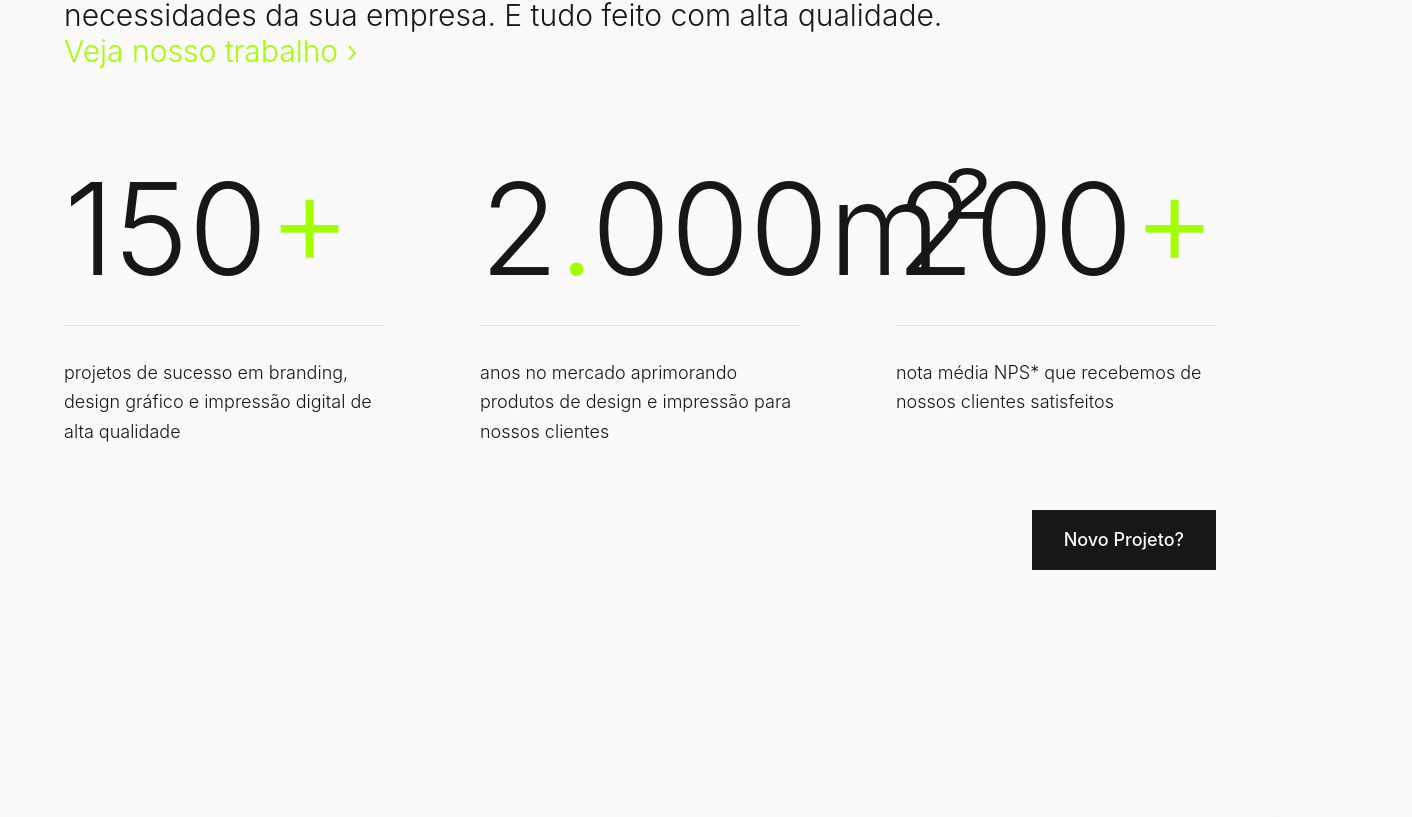
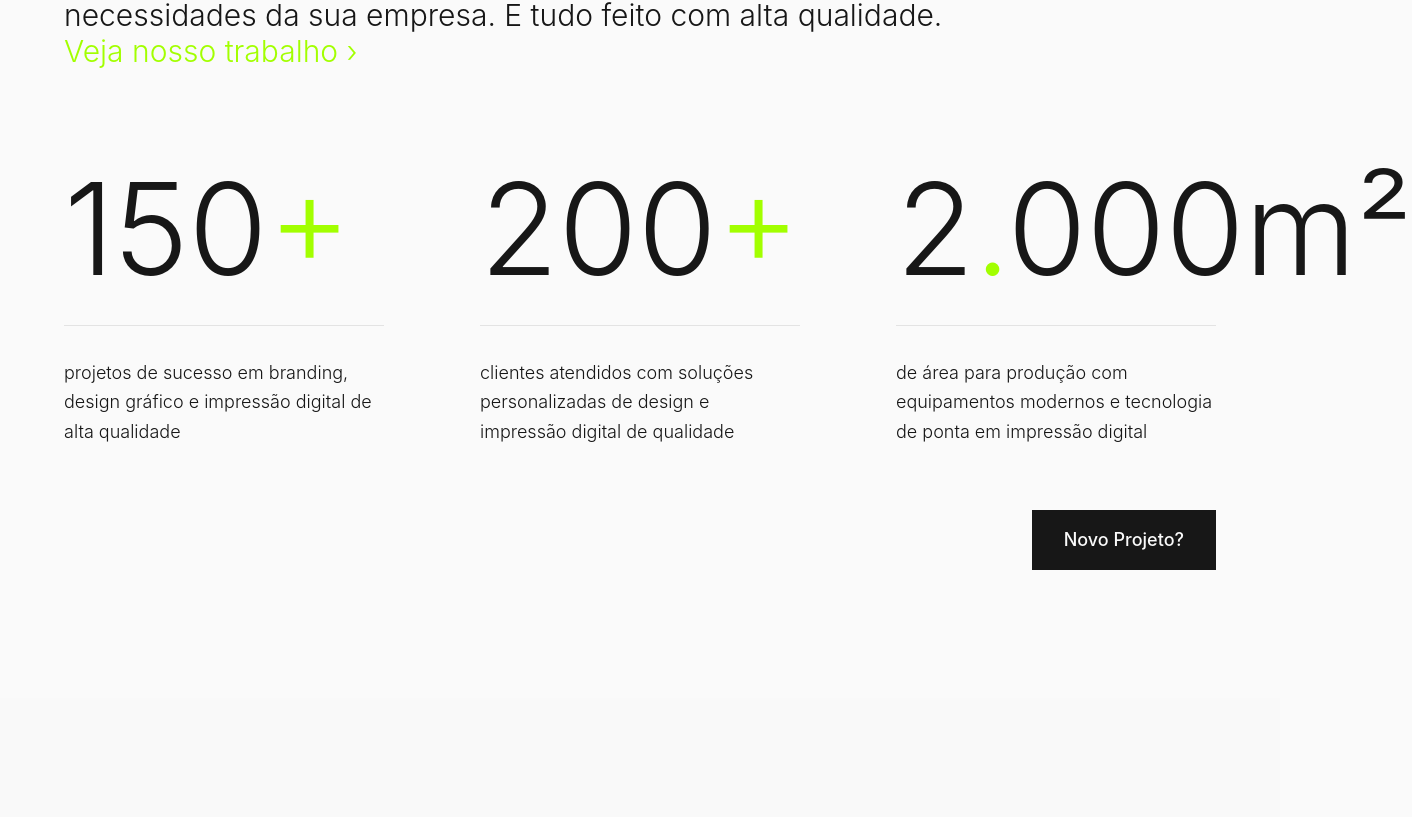
Before and after one commit to nederperfomance/digitalprintz, a React (Vite) app: page / in a window 1280 px wide. Shown: the part 1983-2800 px from the top of the page, 1412 px wide, since content can reach past the window. Built offline with nearby package versions, Linux system fonts and the light colour scheme.

Commit message:
Swap stats in About section
Swap the positions of the "2000m²" and "200+" statistics in the About section to match the user's request.

```diff
--- a/src/components/AboutStatsSection.tsx
+++ b/src/components/AboutStatsSection.tsx
@@ -33,14 +33,14 @@ const AboutStatsSection = () => {
           <div className="animate-on-scroll">
             <div className="border-b border-border pb-8 mb-8">
               <h3 className="text-8xl lg:text-9xl font-light text-foreground mb-0 leading-none">
-                2<span className="text-primary">.</span>000m²
+                200<span className="text-primary">+</span>
               </h3>
             </div>
             <p className="text-lg font-light text-foreground leading-relaxed">
-              anos no mercado
-              aprimorando produtos
+              clientes atendidos com
+              soluções personalizadas
               de design e impressão
-              para nossos clientes
+              digital de qualidade
             </p>
           </div>
 
@@ -48,13 +48,14 @@ const AboutStatsSection = () => {
           <div className="animate-on-scroll">
             <div className="border-b border-border pb-8 mb-8">
               <h3 className="text-8xl lg:text-9xl font-light text-foreground mb-0 leading-none">
-                200<span className="text-primary">+</span>
+                2<span className="text-primary">.</span>000m²
               </h3>
             </div>
             <p className="text-lg font-light text-foreground leading-relaxed">
-              nota média NPS* que
-              recebemos de nossos
-              clientes satisfeitos
+              de área para produção
+              com equipamentos modernos
+              e tecnologia de ponta
+              em impressão digital
             </p>
           </div>
         </div>
```
